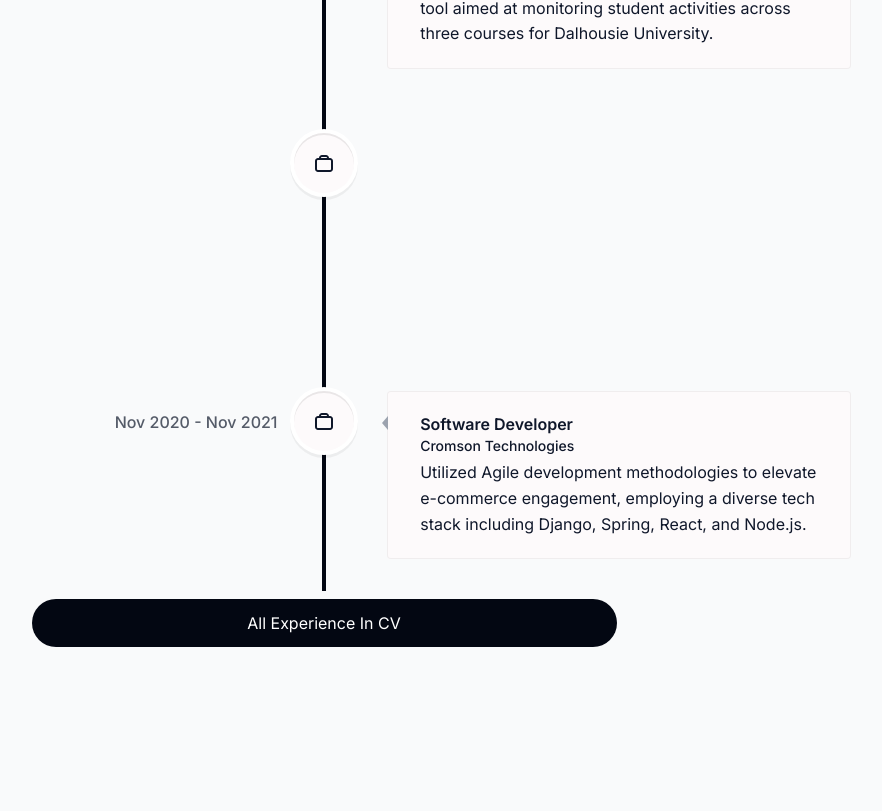
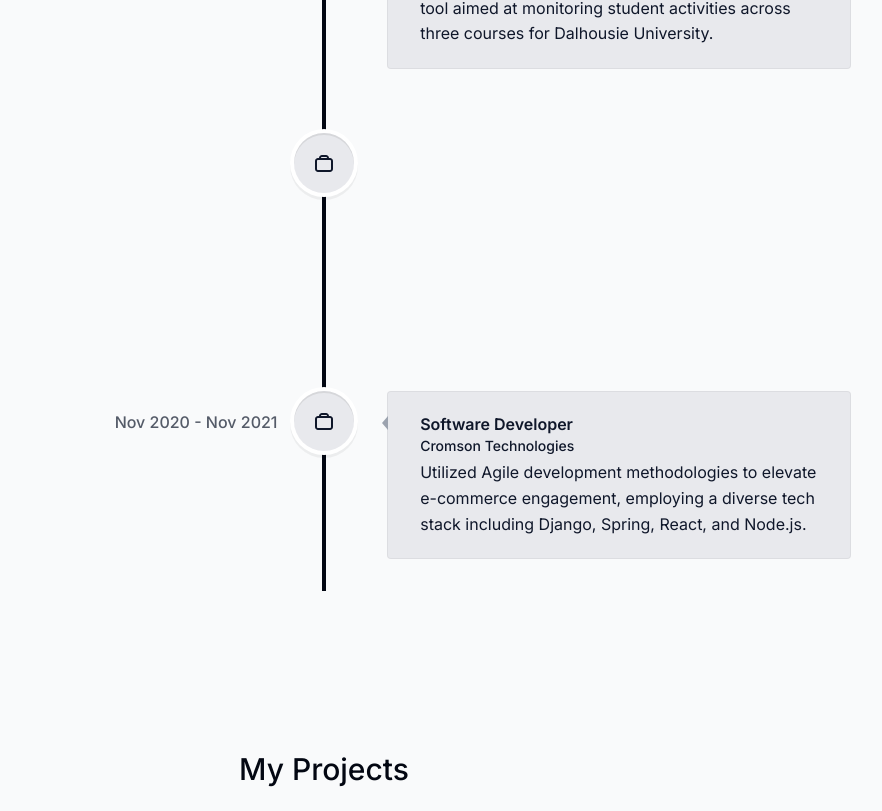
Before and after one commit to ANASMALVAT/portfolio, a Next.js app: page / in a window 1280 px wide. Shown: the part 2600-3411 px from the top of the page, without its empty margins (316-1198 px from the left). Built offline with nearby package versions, Linux system fonts and the light colour scheme.

Commit message:
Update experience.tsx

```diff
--- a/components/experience.tsx
+++ b/components/experience.tsx
@@ -20,7 +20,7 @@ export default function Experience() {
           <React.Fragment key={index}>
             <VerticalTimelineElement
               contentStyle={{
-                background:"#FDFAFB",
+                background:"#E8E9ED",
                 boxShadow: "none",
                 border: "1px solid rgba(0, 0, 0, 0.05)",
                 textAlign: "left",
@@ -35,7 +35,7 @@ export default function Experience() {
               date={item.date}
               icon={item.icon}
               iconStyle={{
-                background:"#FDFAFB",
+                background:"#E8E9ED",
                 fontSize: "1.5rem",
                 color:"#0f172a",
 
@@ -50,10 +50,6 @@ export default function Experience() {
           </React.Fragment>
         ))}
       </VerticalTimeline>
-      <div
-          className="group m-auto   w-1/2  px-7 py-3 flex items-center justify-center gap-2 rounded-full outline-none text-white focus:scale-110 hover:scale-105 bg-[#030712] a transition mt-2"
-          > All Experience In CV{" "}
-      </div>
     </section>
   );
 }
```
